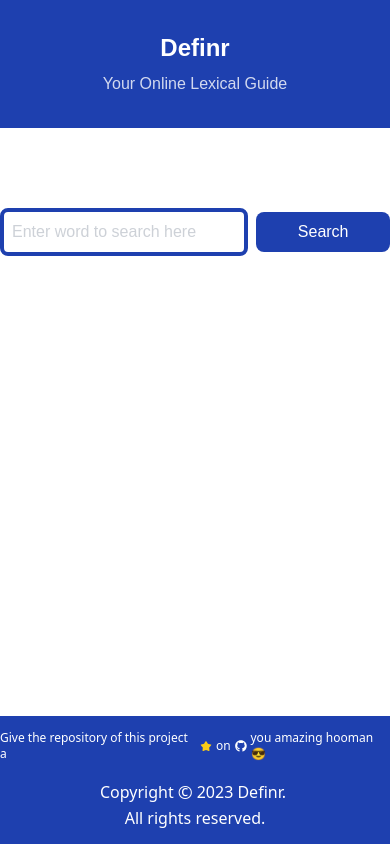
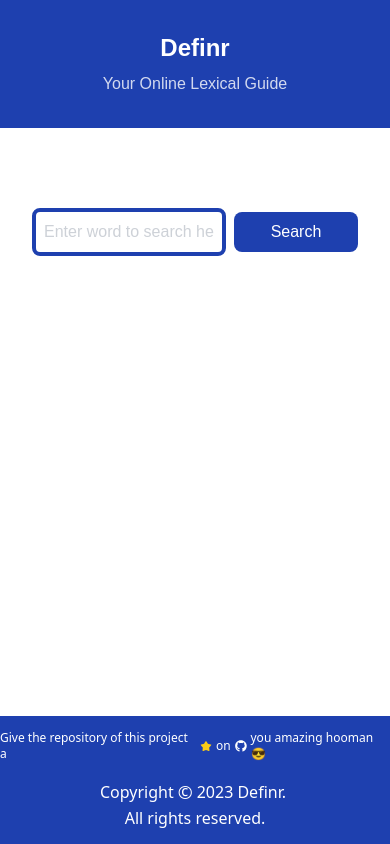
Before and after one commit to Fynmn/definr, a Next.js app: page / in a window 390 px wide. Built offline with nearby package versions, Linux system fonts and the light colour scheme; a web font is replaced by a local one.

Commit message:
styles: fixed mobile responsiveness

```diff
--- a/package.json
+++ b/package.json
@@ -17,7 +17,8 @@
     "next": "13.0.6",
     "postcss": "^8.4.19",
     "react": "18.2.0",
-    "react-dom": "18.2.0"
+    "react-dom": "18.2.0",
+    "react-icons": "^4.10.1"
   },
   "devDependencies": {
     "tailwindcss": "^3.2.4"
--- a/pages/index.js
+++ b/pages/index.js
@@ -75,7 +75,7 @@
           <div className="mt-20 flex flex-col justify-center items-center">
             <form
               onSubmit={handleSubmit}
-              className="flex flex-row justify-center items-center space-x-2"
+              className="flex flex-row justify-center items-center space-x-2 px-8"
             >
               {/* Input Field */}
               <input
@@ -95,7 +95,7 @@
           </div>
           {/* End of Search */}
 
-          <div className="py-8 mb-16">
+          <div className="py-8 mb-16 px-8">
             {meaning == null || input.length == 0 ? (
               <div></div>
             ) : (
```
Also changed, not shown: 1 other file (tests, documents, lock files or other folders).
